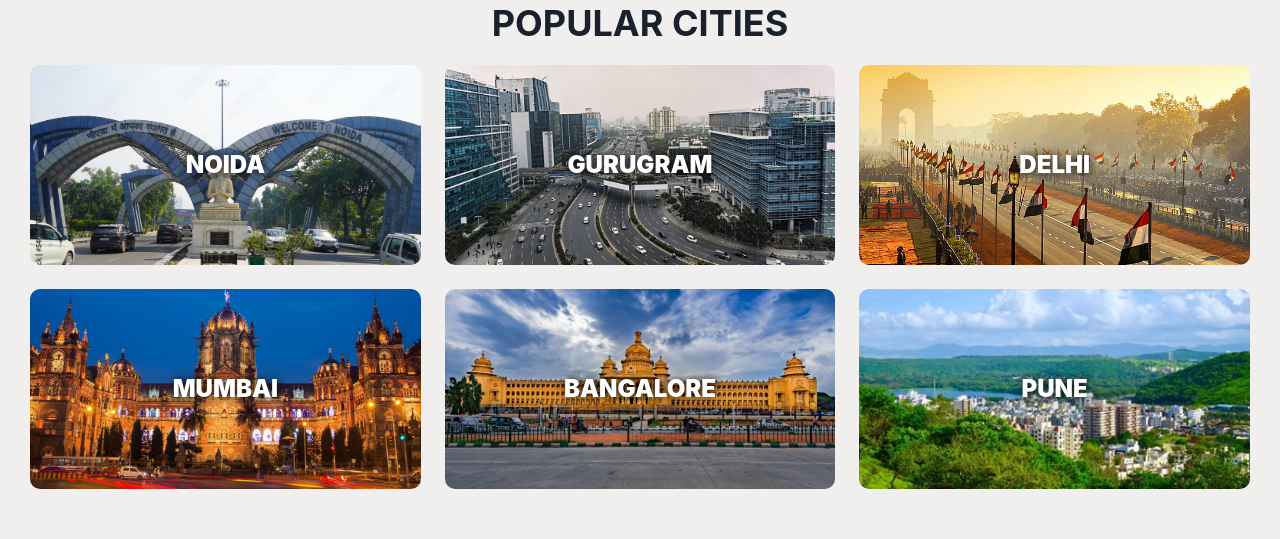
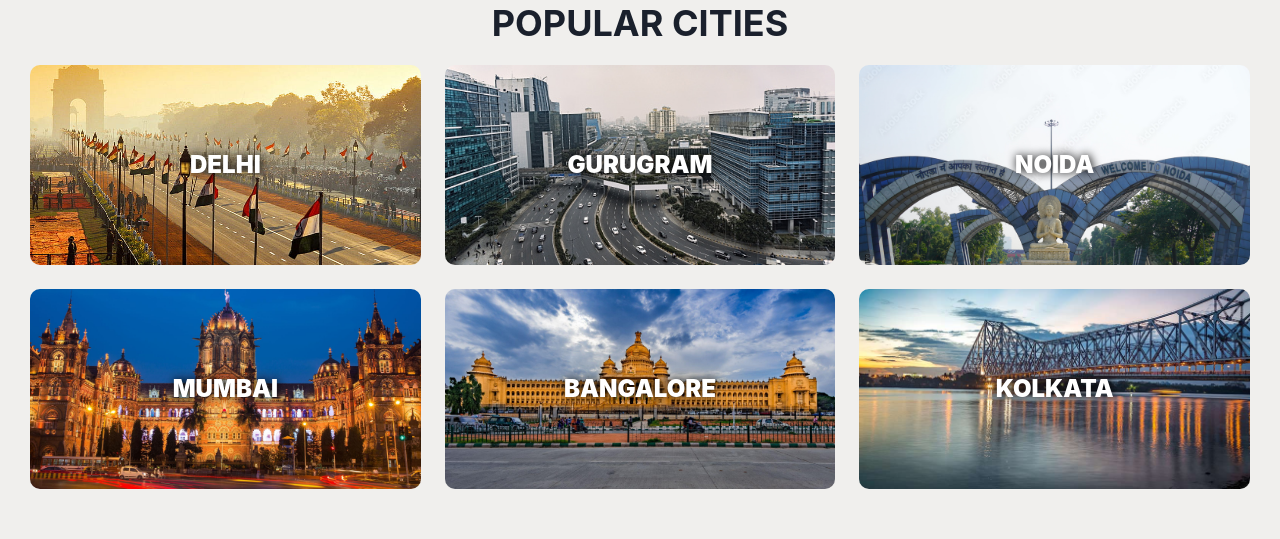
Before and after one commit to Tushit99/Assetorix_Web, a React (Create React App) app: page / in a window 1280 px wide. Shown: the part 857-1396 px from the top of the page. Built offline with nearby package versions, Linux system fonts and the light colour scheme.

Commit message:
nave_bar

```diff
--- a/src/Pages/Home/Page1/Page1.jsx
+++ b/src/Pages/Home/Page1/Page1.jsx
@@ -8,6 +8,7 @@ import {
     Select,
 } from "@chakra-ui/react";
 import style from "./Page1.module.css";
+import img from "./back.jpg";
 
 const Page1 = () => {
     return (
@@ -15,9 +16,7 @@ const Page1 = () => {
             <Box
                 w={"full"}
                 h={"95vh"}
-                backgroundImage={
-                    "url('https://images.pexels.com/photos/323780/pexels-photo-323780.jpeg?auto=compress&cs=tinysrgb&w=1260&h=750&dpr=1')"
-                }
+                backgroundImage={img}
                 backgroundSize={"cover"}
                 display={{ base: "grid", lg: "flex" }}
                 alignItems={"center"}
--- a/src/Pages/Home/Page2/Page2.jsx
+++ b/src/Pages/Home/Page2/Page2.jsx
@@ -23,12 +23,12 @@ const Page2 = () => {
         gap={6}
         padding={"20px 0"}
       >
+        <Link to={"/delhi"}>DELHI</Link>
+        <Link to={"/gurugram"}>GURUGRAM</Link>
         <Link to={"/noida"}> NOIDA </Link>
-        <Link to={"/gurugram"}>GURUGRAM</Link>
-        <Link to={"/delhi"}>DELHI</Link>
         <Link to={"/mumbai"}>MUMBAI</Link>
         <Link to={"/bangalore"}>BANGALORE</Link>
-        <Link to={"/pune"}>PUNE</Link>
+        <Link to={"/pune"}>KOLKATA</Link>
       </Grid>
     </Box>
   );
--- a/src/Pages/Home/Page2/Page2.module.css
+++ b/src/Pages/Home/Page2/Page2.module.css
@@ -12,7 +12,6 @@
   }
 
 .box > *:nth-child(1) {
-  background-image: url("../homeImage/noida.jpg");
   height: 200px;
   background-size: cover;
   background-repeat: no-repeat;
@@ -20,6 +19,7 @@
   /* filter: grayscale(100%);
   -webkit-filter: grayscale(100%);  */
   border-radius: 10px;
+  background-image: url("../homeImage/delhi.jpg");
   display: flex;
   align-items: center;
   justify-content: center;
@@ -48,7 +48,7 @@
 }
 
 .box > *:nth-child(3) {
-  background-image: url("../homeImage/delhi.jpg");
+  background-image: url("../homeImage/noida.jpg");
   height: 200px;
   background-size: cover;
   background-repeat: no-repeat;
@@ -102,7 +102,7 @@
 }
 
 .box > *:nth-child(6) {
-  background-image: url("../homeImage/pune.jpg");
+  background-image: url("../homeImage/howrah-bridge.jpg");
   height: 200px;
   background-size: cover;
   background-repeat: no-repeat;
```
Also changed, not shown: src/Pages/Home/Page1/back.jpg (added), src/Pages/Home/homeImage/howrah-bridge.jpg (added).
